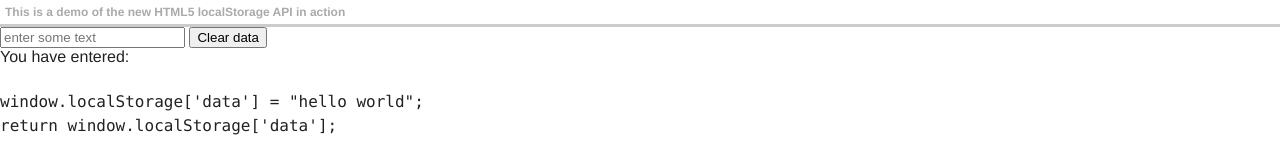
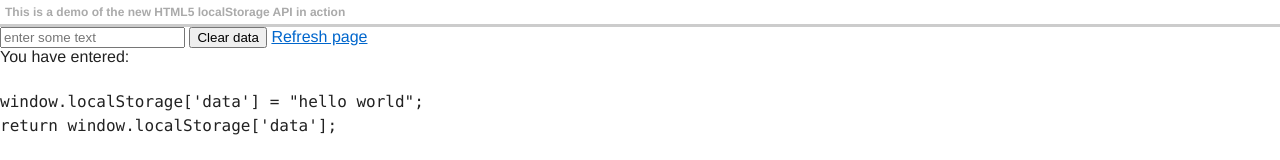
Before and after one commit to sydlawrence/HTML5-localStorage, a plain HTML site: page index.html in a window 1280 px wide. Shown: the top 160 px of the page. Drawn offline with Linux system fonts and the light colour scheme.

Commit message:
Added reresh link

```diff
--- a/index.html
+++ b/index.html
@@ -29,6 +29,7 @@
 
 	<input type="text" id="text_input" placeholder="enter some text" />
 	<button id="clear">Clear data</button>
+	<a href="">Refresh page</a>
 	<div>
 		You have entered: <span id="results"></span>
 	</div>
```
